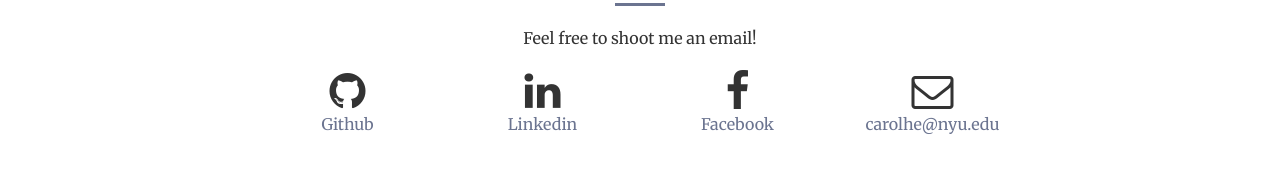
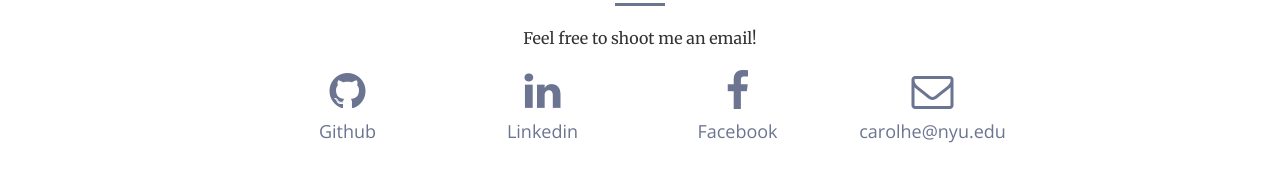
Before and after one commit to carol-he/carol-he.github.io, a website: page index.html in a window 1280 px wide. Shown: the part 2268-2448 px from the top of the page. Drawn offline with nearby package versions, Linux system fonts and the light colour scheme.

Commit message:
minor changes

```diff
--- a/css/creative.css
+++ b/css/creative.css
@@ -27,7 +27,7 @@ a {
 }
 a:hover,
 a:focus {
-  color: #eb3812;
+    text-decoration: none;
 }
 h1,
 h2,
@@ -288,7 +288,6 @@ header .header-content .header-content-inner p {
   padding-left: 0;
 }
 .btn-default {
-.btn-default {
   color: #222222;
   background-color: white;
   border-color: white;
--- a/index.html
+++ b/index.html
@@ -315,20 +315,20 @@
             </div>
             <div class="row">
                 <div class="col-lg-2 col-lg-offset-2 text-center">
-                    <i class="fa fa-github fa-3x sr-contact"></i>
-                    <p><a href="github.com/carol-he">Github</a></p>
+                    <a href="github.com/carol-he"><i class="fa fa-github fa-3x sr-contact"></i>
+                    <h4>Github</h4></a>
                 </div>
                 <div class="col-lg-2 text-center">
-                    <i class="fa fa-linkedin fa-3x sr-contact"></i>
-                    <p><a href="github.com/carol-he">Linkedin</a></p>
+                    <a href="https://www.linkedin.com/in/carol-he/"><i class="fa fa-linkedin fa-3x sr-contact"></i>
+                    <h4>Linkedin</h4></a>
                 </div>
                 <div class="col-lg-2 text-center">
-                    <i class="fa fa-facebook fa-3x sr-contact"></i>
-                    <p><a href="facebook.com/caroIhe">Facebook</a></p>
+                    <a href="facebook.com/caroIhe"><i class="fa fa-facebook fa-3x sr-contact"></i>
+                    <h4>Facebook</h4></a>
                 </div>
                 <div class="col-lg-2 text-center">
-                    <i class="fa fa-envelope-o fa-3x sr-contact"></i>
-                    <p><a href="mailto:your-email@your-domain.com">carolhe@nyu.edu</a></p>
+                    <a href="mailto:carolhe@nyu.edu"><i class="fa fa-envelope-o fa-3x sr-contact"></i>
+                    <h4>carolhe@nyu.edu</h4></a>
                 </div>
             </div>
         </div>
```
Also changed, not shown: README.md, css/creative.min.css.
